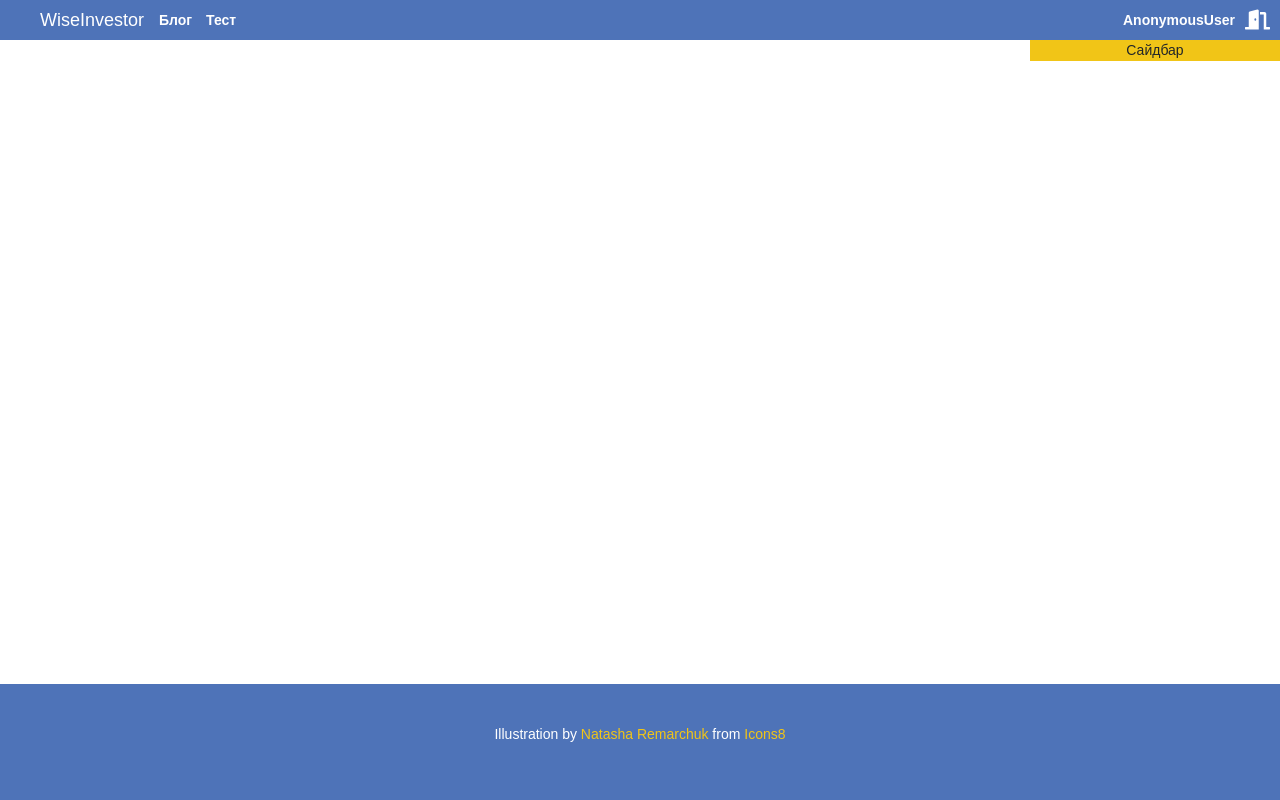
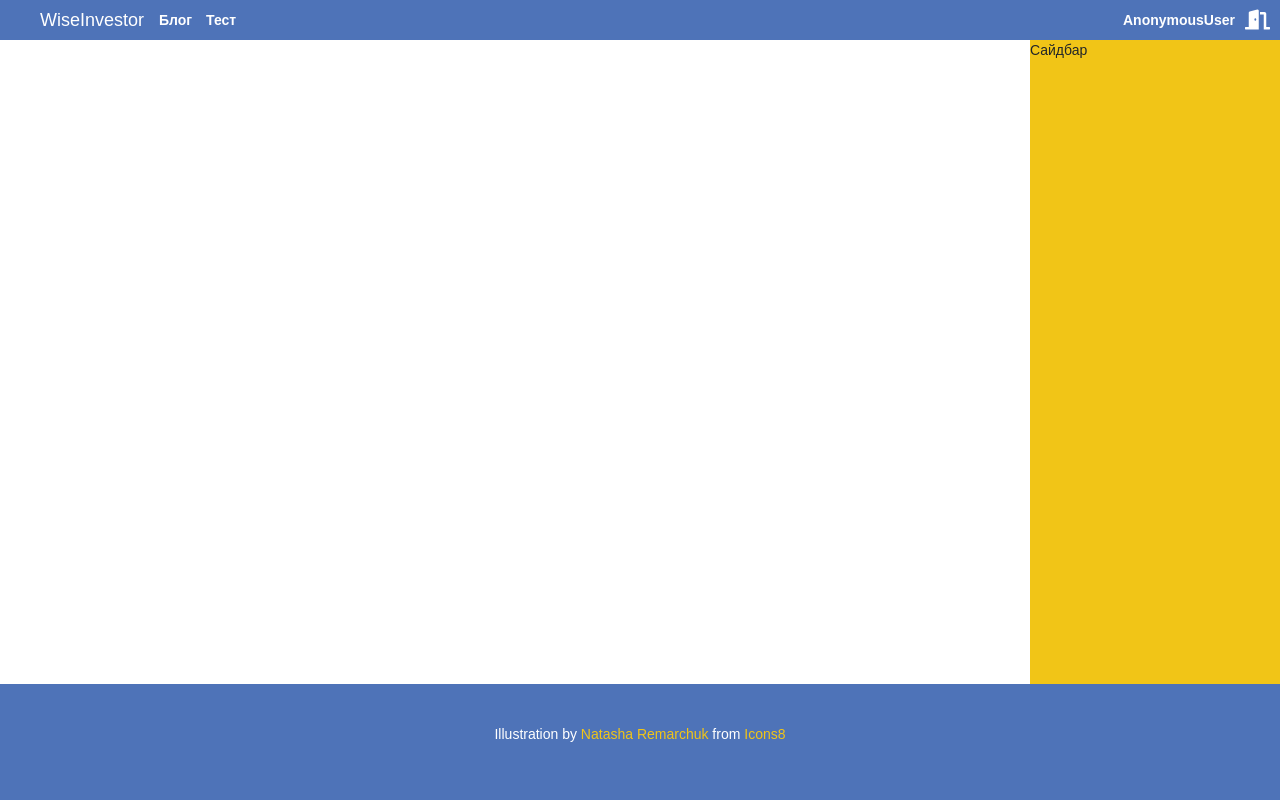
Before and after one commit to AzaliaAlisheva/InvestmentTest, a Django app: page / in a window 1280 px wide. Run offline with Django 3.2, Linux system fonts and the light colour scheme; data that the repository does not hold is empty; some libraries are stand-ins or nearby versions.

Commit message:
problem with main size

```diff
--- a/mysite/mysite/static/common_main.css
+++ b/mysite/mysite/static/common_main.css
@@ -2,7 +2,6 @@ body{
     height: 100%;
     display: table;
     width: 100%;
-    text-align: center;
     font-family: "Arial", sans-serif;
     font-size: 14px;
 }
@@ -27,10 +26,6 @@ header: after {
 header a {
     font-weight: bold;
     color: var(--WHITE);
-}
-
-header a:-webkit-any-link {
-
 }
 
 header a:hover {
@@ -68,6 +63,7 @@ header nav a {
 }
 
 main {
+    min-height: 100%;
     display: table;
     width: 100%;
 }
```
